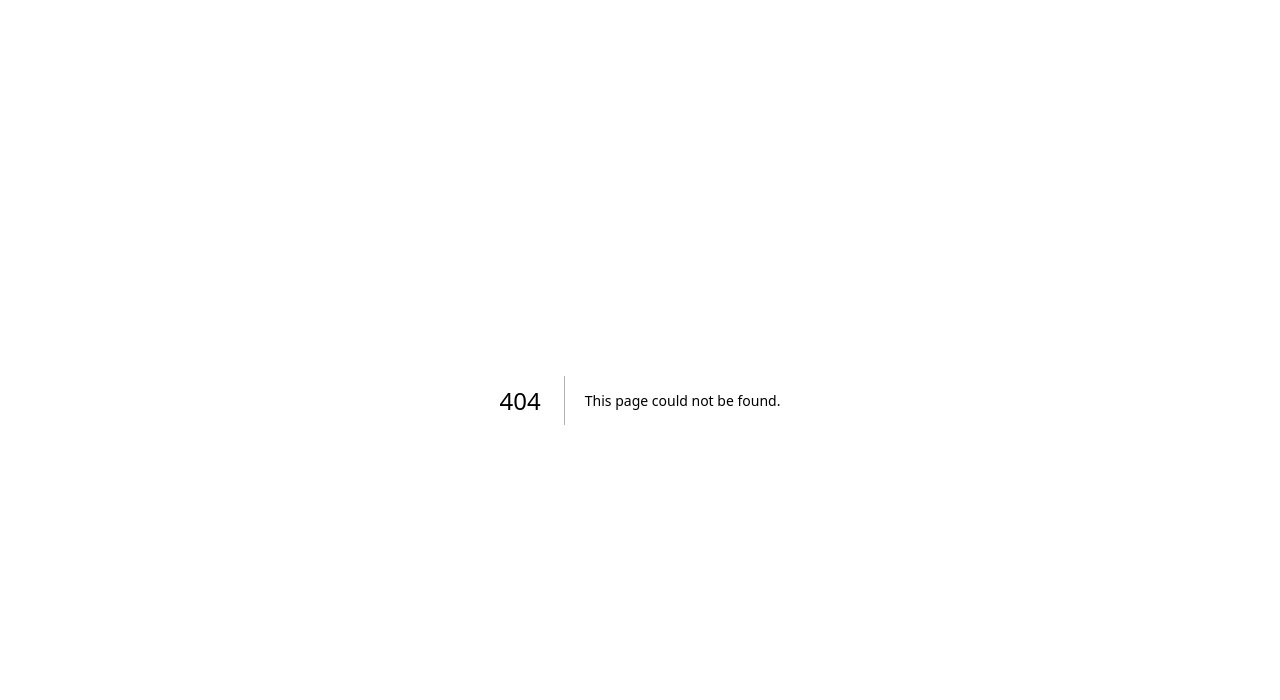
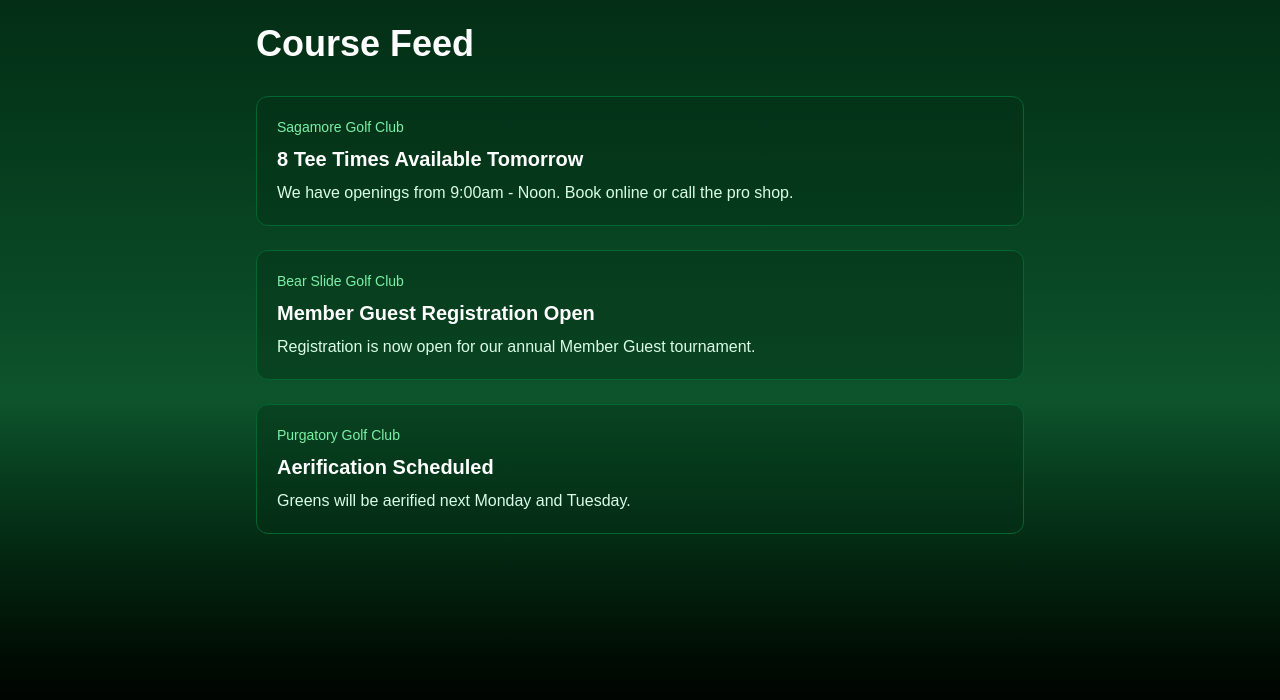
Before and after one commit to keenroudy22/fairwayos, a Next.js app: page /feed in a window 1280 px wide. Before the commit this address had no page. Shown: the top 700 px of the page. Built offline with nearby package versions, Linux system fonts and the light colour scheme.

Commit message:
Homepage and branding complete

```diff
--- /dev/null
+++ b/src/app/feed/page.tsx
@@ -0,0 +1,58 @@
+export default function FeedPage() {
+  return (
+    <main className="min-h-screen bg-gradient-to-b from-green-950 via-green-900 to-black text-white p-6">
+      <div className="max-w-3xl mx-auto">
+
+        <h1 className="text-4xl font-bold mb-8">
+          Course Feed
+        </h1>
+
+        <div className="space-y-6">
+
+          <div className="bg-green-950/40 border border-green-800 rounded-xl p-5">
+            <div className="text-green-300 text-sm mb-2">
+              Sagamore Golf Club
+            </div>
+
+            <h2 className="text-xl font-semibold mb-2">
+              8 Tee Times Available Tomorrow
+            </h2>
+
+            <p className="text-green-100">
+              We have openings from 9:00am - Noon. Book online or call the pro shop.
+            </p>
+          </div>
+
+          <div className="bg-green-950/40 border border-green-800 rounded-xl p-5">
+            <div className="text-green-300 text-sm mb-2">
+              Bear Slide Golf Club
+            </div>
+
+            <h2 className="text-xl font-semibold mb-2">
+              Member Guest Registration Open
+            </h2>
+
+            <p className="text-green-100">
+              Registration is now open for our annual Member Guest tournament.
+            </p>
+          </div>
+
+          <div className="bg-green-950/40 border border-green-800 rounded-xl p-5">
+            <div className="text-green-300 text-sm mb-2">
+              Purgatory Golf Club
+            </div>
+
+            <h2 className="text-xl font-semibold mb-2">
+              Aerification Scheduled
+            </h2>
+
+            <p className="text-green-100">
+              Greens will be aerified next Monday and Tuesday.
+            </p>
+          </div>
+
+        </div>
+      </div>
+    </main>
+  );
+}
--- /dev/null
+++ b/src/app/pricing/page.tsx
@@ -0,0 +1,7 @@
+export default function Page() {
+  return (
+    <main className="min-h-screen bg-gradient-to-b from-green-950 via-green-900 to-black text-white flex items-center justify-center">
+      <h1 className="text-4xl font-bold">Coming Soon</h1>
+    </main>
+  );
+}
--- /dev/null
+++ b/src/app/register-course/page.tsx
@@ -0,0 +1,7 @@
+export default function Page() {
+  return (
+    <main className="min-h-screen bg-gradient-to-b from-green-950 via-green-900 to-black text-white flex items-center justify-center">
+      <h1 className="text-4xl font-bold">Coming Soon</h1>
+    </main>
+  );
+}
--- /dev/null
+++ b/src/app/signin/page.tsx
@@ -0,0 +1,7 @@
+export default function Page() {
+  return (
+    <main className="min-h-screen bg-gradient-to-b from-green-950 via-green-900 to-black text-white flex items-center justify-center">
+      <h1 className="text-4xl font-bold">Coming Soon</h1>
+    </main>
+  );
+}
--- /dev/null
+++ b/src/app/signup/page.tsx
@@ -0,0 +1,7 @@
+export default function Page() {
+  return (
+    <main className="min-h-screen bg-gradient-to-b from-green-950 via-green-900 to-black text-white flex items-center justify-center">
+      <h1 className="text-4xl font-bold">Coming Soon</h1>
+    </main>
+  );
+}
```
